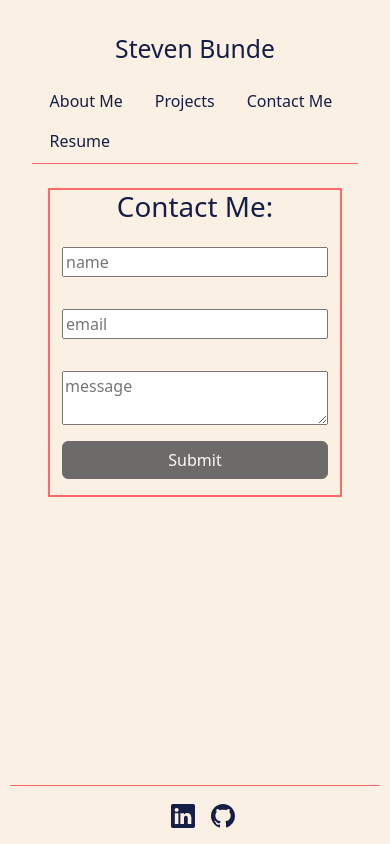
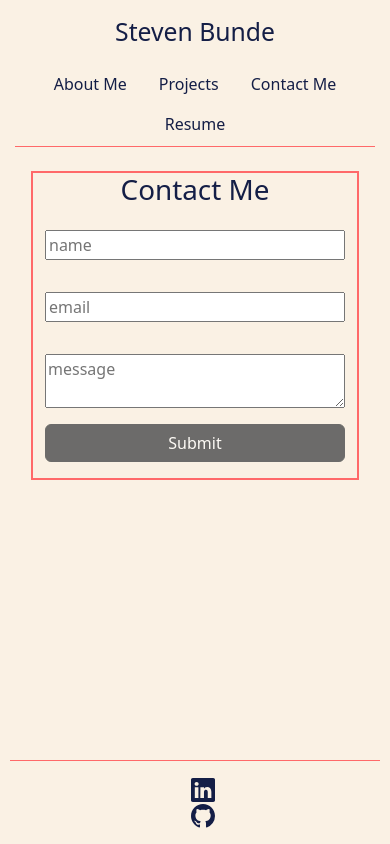
Before and after one commit to Bunde20/React-Portfolio, a React (Vite) app: page /Contact in a window 390 px wide. Built offline with nearby package versions, Linux system fonts and the light colour scheme.

Commit message:
Allowed stacking of nav-bard on smaller screens

```diff
--- a/src/App.css
+++ b/src/App.css
@@ -1,8 +1,8 @@
 #root {
     max-width: 100%;
     max-height: 80%;
-    margin: 0 0 40px 0;
-    padding: 2rem;
+    margin: 0 auto;
+    padding: 15px;
     text-align: center;
 }
 
@@ -79,7 +79,7 @@ svg:hover {
 }
 
 @media (max-width: 625px) {
-    #fullNav {
+    #fullNav, ul {
         display: flex !important;
         flex-wrap: wrap !important;
         flex-direction: column !important;
--- a/src/components/Footer.jsx
+++ b/src/components/Footer.jsx
@@ -3,7 +3,7 @@ export default function Footer() {
       <footer class="d-flex flex-wrap justify-content-center align-items-center py-3 border-top fixed-bottom" id="footer-border">
         <ul class="nav col-md-4 justify-content-center list-unstyled d-flex">
           <li class="ms-3" id="icon">
-            <a class="text-body-secondary" href="https://www.linkedin.com/in/stevenbunde">
+            <a class="text-body-secondary" href="https://www.linkedin.com/in/stevenbunde" target="_blank">
               <svg
                 xmlns="http://www.w3.org/2000/svg"
                 width="24"
@@ -17,7 +17,7 @@ export default function Footer() {
             </a>
           </li>
           <li class="ms-3" id="icon" >
-            <a class="text-body-secondary" href="https://github.com/Bunde20">
+            <a class="text-body-secondary" href="https://github.com/Bunde20" target="_blank">
               <svg
                 xmlns="http://www.w3.org/2000/svg"
                 width="24"
--- a/src/components/NavTabs.jsx
+++ b/src/components/NavTabs.jsx
@@ -9,7 +9,7 @@ function NavTabs() {
           <h2>Steven Bunde</h2>
     </div>
     <span id="dpl-navbar-new-right-buttons" className="navbar-nav ms-auto d-flex flex-row"></span>
-    <ul className="nav nav-flex-icons ml-auto ms-auto flex-row">
+    <ul className="nav nav-flex-icons ml-auto flex-row">
       <li className="nav-item">
         <Link
           to="/"
--- a/src/pages/Contact.jsx
+++ b/src/pages/Contact.jsx
@@ -26,7 +26,7 @@ export default function Contact() {
   return (
     <section className="d-flex">
       <div className="col-xl-4 col-md-6 col-12 border container text-center" id="contact">
-        <h1>Contact Me:</h1>
+        <h1>Contact Me</h1>
         <form
           action="https://formsubmit.co/stevenbunde2020@gmail.com"
           method="POST"
```
